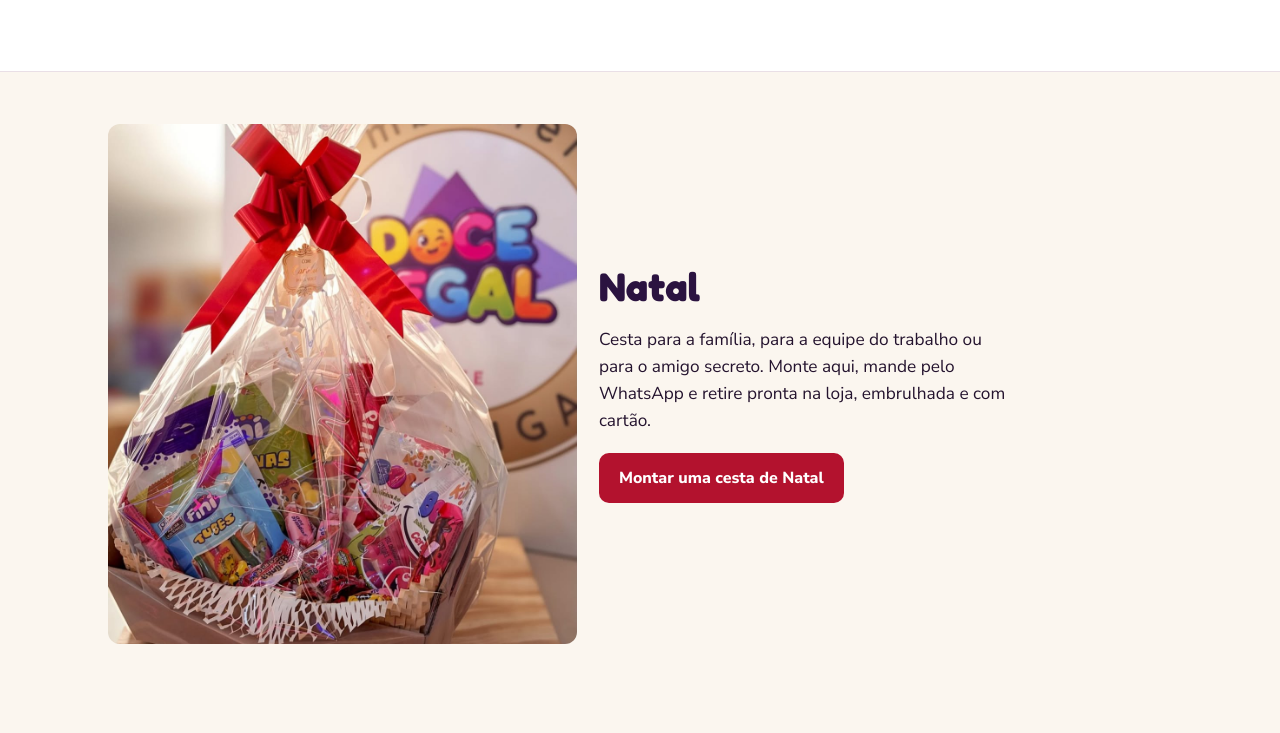
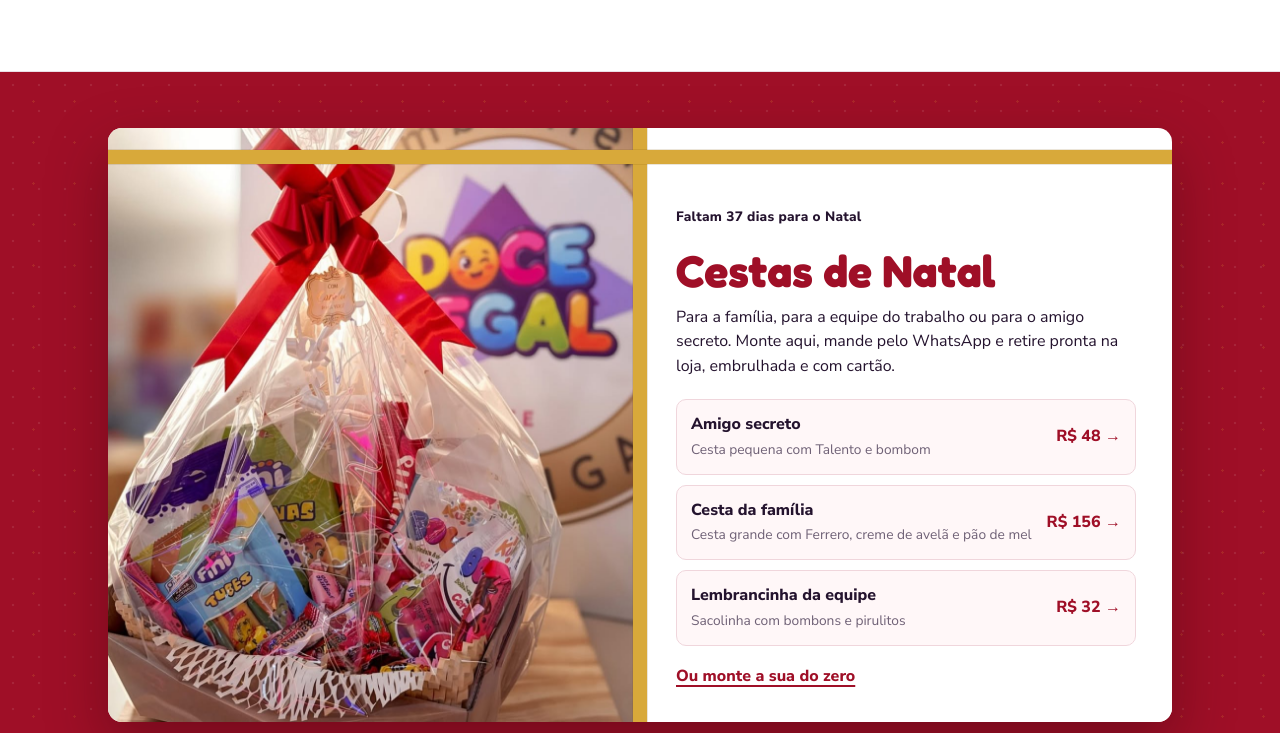
Before and after one commit to icaroamb/doce-legal, a plain HTML site: page index.html in a window 1280 px wide. Shown: the part 3067-3800 px from the top of the page. Drawn offline with Linux system fonts and the light colour scheme.

Commit message:
Natal em destaque: card de presente com fita, contagem para o Natal e três cestas prontas
Co-Authored-By: Claude Opus 5.5 <noreply@anthropic.com>

```diff
--- a/index.html
+++ b/index.html
@@ -143,12 +143,30 @@ h2{font:700 clamp(1.7rem,5vw,2.5rem)/1.05 var(--display);color:var(--plum);margi
 .barra .btn{padding:11px 16px}
 @media(min-width:1020px){.barra{display:none}}
 
-/* natal */
-.natal .wrap{display:grid;gap:22px;align-items:center}
-@media(min-width:760px){.natal .wrap{grid-template-columns:.9fr 1.1fr}}
-.natal img{border-radius:12px;aspect-ratio:4/3;object-fit:cover;width:100%;max-height:520px}
-@media(min-width:760px){.natal img{aspect-ratio:4/5}}
-.natal p{font-size:1.08rem;margin:0 0 18px;max-width:40ch}
+/* natal: embrulho de presente */
+.natal{padding:56px 0;background:#9f0f27;background-image:radial-gradient(rgba(255,255,255,.09) 1.2px,transparent 1.6px),radial-gradient(rgba(255,212,59,.12) 1px,transparent 1.4px);background-size:26px 26px,41px 41px;background-position:0 0,13px 9px}
+.presente{position:relative;background:var(--white);border-radius:14px;overflow:hidden;box-shadow:0 24px 60px rgba(40,0,10,.35)}
+.presente::before,.presente::after{content:"";position:absolute;background:#d8a93a;z-index:2;pointer-events:none;box-shadow:0 0 0 1px rgba(120,80,0,.15)}
+.presente::before{top:0;bottom:0;left:22px;width:14px}
+.presente::after{left:0;right:0;top:22px;height:14px}
+@media(min-width:760px){.presente::before{left:50%;margin-left:-7px}}
+.presente .dentro{position:relative;z-index:1;display:grid}
+@media(min-width:760px){.presente .dentro{grid-template-columns:1fr 1fr}}
+.presente .foto{position:relative;min-height:240px}
+.presente .foto img{position:absolute;inset:0;width:100%;height:100%;object-fit:cover}
+.presente .texto{position:relative;z-index:3;padding:30px 22px 26px 22px;background:var(--white);margin:36px 0 0 36px}
+@media(min-width:760px){.presente .texto{margin:36px 0 0 0;padding:40px 36px 34px}}
+.contagem{display:inline-block;font-weight:800;font-size:.85rem;color:#9f0f27;letter-spacing:.02em;margin:0 0 6px}
+.presente h2{color:#9f0f27;font-size:clamp(2rem,6vw,2.8rem);margin:0 0 10px}
+.presente .texto>p{margin:0 0 20px;color:var(--ink)}
+.natal-op{display:grid;gap:10px;margin-bottom:18px}
+.natal-op button{display:flex;align-items:center;justify-content:space-between;gap:12px;text-align:left;border:1.5px solid #f0d6dc;background:#fff7f8;border-radius:10px;padding:12px 14px}
+.natal-op button:hover{border-color:#9f0f27}
+.natal-op b{display:block;font-weight:800;color:var(--ink)}
+.natal-op small{color:var(--muted);font-size:.86rem}
+.natal-op .p{font-weight:800;color:#9f0f27;white-space:nowrap}
+.natal-op .p::after{content:" →"}
+.presente .link{color:#9f0f27}
 
 /* loja */
 .loja-fotos{display:grid;grid-template-columns:2fr 1fr;grid-template-rows:1fr 1fr;gap:8px;margin-bottom:24px}
@@ -242,13 +260,19 @@ footer .wrap{display:flex;justify-content:space-between;gap:12px;flex-wrap:wrap}
   </div>
 </section>
 
-<section class="natal">
+<section class="natal" id="natal">
   <div class="wrap">
-    <img src="img/cesta-docinhos.jpg" alt="Cesta de doces com laço vermelho" loading="lazy">
-    <div>
-      <h2>Natal</h2>
-      <p>Cesta para a família, para a equipe do trabalho ou para o amigo secreto. Monte aqui, mande pelo WhatsApp e retire pronta na loja, embrulhada e com cartão.</p>
-      <button class="btn btn-zap" type="button" id="natal-btn" style="background:#b3122e">Montar uma cesta de Natal</button>
+    <div class="presente">
+      <div class="dentro">
+        <div class="foto"><img src="img/cesta-docinhos.jpg" alt="Cesta de doces com laço vermelho" loading="lazy"></div>
+        <div class="texto">
+          <p class="contagem num" id="contagem"></p>
+          <h2>Cestas de Natal</h2>
+          <p>Para a família, para a equipe do trabalho ou para o amigo secreto. Monte aqui, mande pelo WhatsApp e retire pronta na loja, embrulhada e com cartão.</p>
+          <div class="natal-op" id="natal-op"></div>
+          <button class="link" type="button" id="natal-btn">Ou monte a sua do zero</button>
+        </div>
+      </div>
     </div>
   </div>
 </section>
@@ -327,6 +351,12 @@ const MODELOS = [
   {id:"paravoce", nome:"Cesta Para Você", foto:"img/cesta-para-voce.jpg", alt:"Cesta grande com flores, caneca e chocolates", desc:"Caneca, flores, chocolates e salgadinho.", base:"grande", itens:{caneca:1,flores:1,ferrero:1,talento:1,alfajor:2,torcida:1,mentos:1,bombom:2}},
   {id:"docinhos", nome:"Cesta Docinhos", foto:"img/cesta-docinhos.jpg", alt:"Cesta com gomas Fini, pirulitos e balas coloridas", desc:"Gomas, pirulitos e balas para a criançada.", base:"media", itens:{fini:3,pirulito:2,mentos:2,bombom:3}},
   {id:"aniversario", nome:"Sacolinha de aniversário", foto:"img/sacolinha-aniversario.jpg", alt:"Sacola rosa com tag personalizada de aniversário", desc:"Com o nome do aniversariante na tag.", base:"sacolinha", itens:{tag3d:1,fini:1,pirulito:1}}
+];
+
+const NATAL = [
+  {nome:"Amigo secreto", desc:"Cesta pequena com Talento e bombom", base:"pequena", itens:{talento:1,bombom:1}},
+  {nome:"Cesta da família", desc:"Cesta grande com Ferrero, creme de avelã e pão de mel", base:"grande", itens:{ferrero:1,creme:1,paodemel:2,talento:1,biscoito:1}},
+  {nome:"Lembrancinha da equipe", desc:"Sacolinha com bombons e pirulitos", base:"sacolinha", itens:{bombom:2,pirulito:1}}
 ];
 
 const OCASIOES = ["Aniversário","Natal","Amigo secreto","Agradecimento","Sem motivo"];
@@ -448,10 +478,20 @@ function toast(t){ const el = $("toast"); el.textContent = t; el.classList.add("
   if (!estado.base){ e.preventDefault(); toast("Escolha o tamanho da cesta primeiro."); $("bases").scrollIntoView({behavior:"smooth", block:"center"}); }
 }));
 ["c-para","c-data","c-cartao"].forEach(id => $(id).addEventListener("input", atualizar));
-$("natal-btn").addEventListener("click", () => {
-  estado.ocasiao = "Natal"; renderOpcoes("ocasioes", OCASIOES, "ocasiao"); atualizar();
-  $("montar").scrollIntoView({behavior:"smooth"}); toast("Ocasião: Natal. Agora escolha o tamanho e os itens.");
-});
+function irParaMontador(msg){ renderOpcoes("ocasioes", OCASIOES, "ocasiao"); renderMontador(); $("montar").scrollIntoView({behavior:"smooth"}); toast(msg); }
+$("natal-op").innerHTML = NATAL.map((n,k) => `<button type="button" data-natal="${k}"><span><b>${esc(n.nome)}</b><small>${esc(n.desc)}</small></span><span class="p num">${brl(precoModelo(n))}</span></button>`).join("");
+document.querySelectorAll("[data-natal]").forEach(b => b.addEventListener("click", () => {
+  const n = NATAL[b.dataset.natal];
+  estado.base = n.base; estado.qtd = {...n.itens}; estado.ocasiao = "Natal";
+  irParaMontador(n.nome + " no seu pedido. Troque o que quiser.");
+}));
+$("natal-btn").addEventListener("click", () => { estado.ocasiao = "Natal"; irParaMontador("Ocasião: Natal. Agora escolha o tamanho e os itens."); });
+(function(){
+  const h = new Date(), n = new Date(h.getFullYear(), 11, 25), d = Math.ceil((n - new Date(h.getFullYear(), h.getMonth(), h.getDate())) / 864e5);
+  if (d > 0 && d <= 60) $("contagem").textContent = d === 1 ? "Falta 1 dia para o Natal" : "Faltam " + d + " dias para o Natal";
+  else if (d === 0) $("contagem").textContent = "Hoje é Natal";
+  else $("contagem").hidden = true;
+})();
 $("zap-topo").href = linkZap("Olá, Doce Legal! Vi o site de vocês e queria saber sobre as cestas de presente.");
 $("zap-loja").href = $("zap-topo").href;
 const hoje = new Date(); $("c-data").min = new Date(hoje.getTime() - hoje.getTimezoneOffset()*60000).toISOString().slice(0,10);
```
